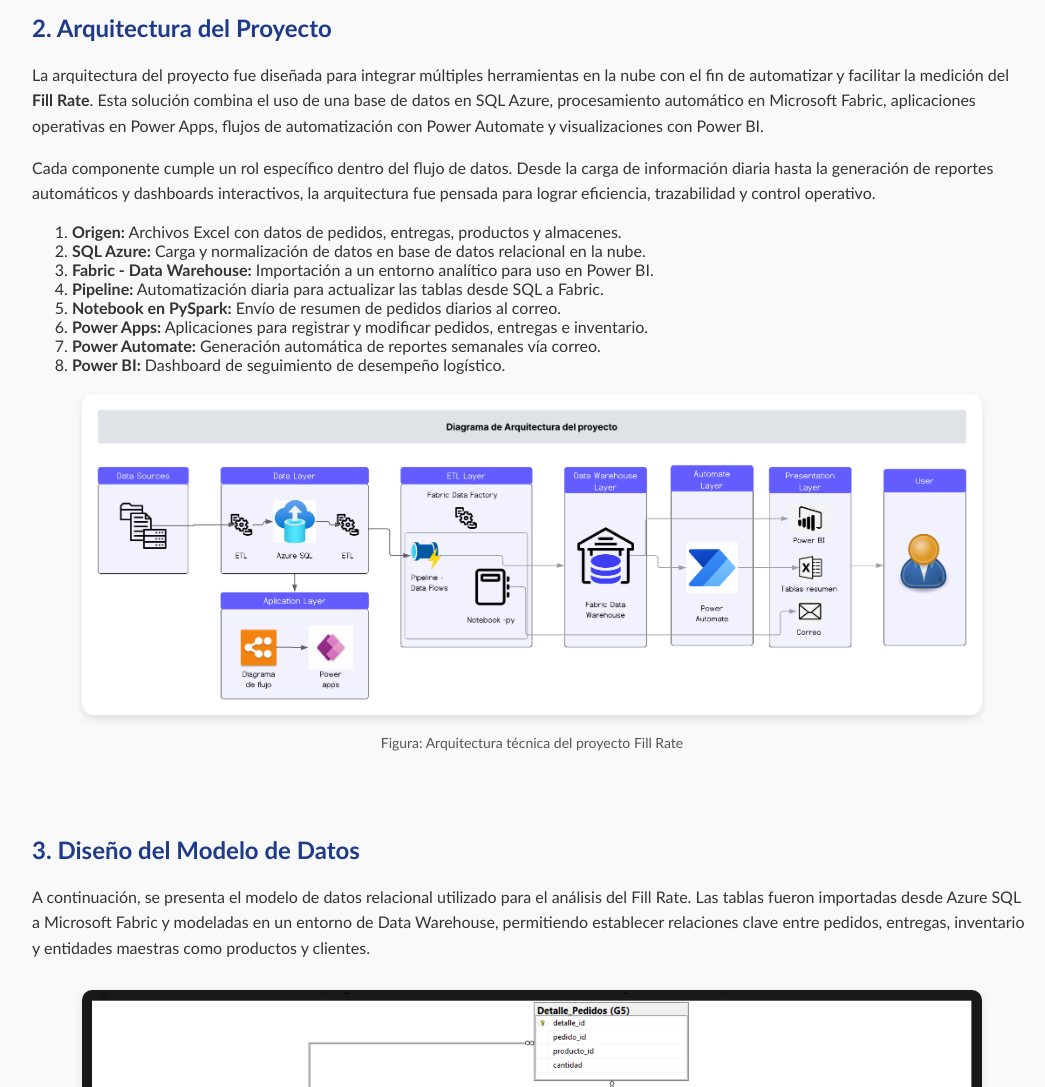
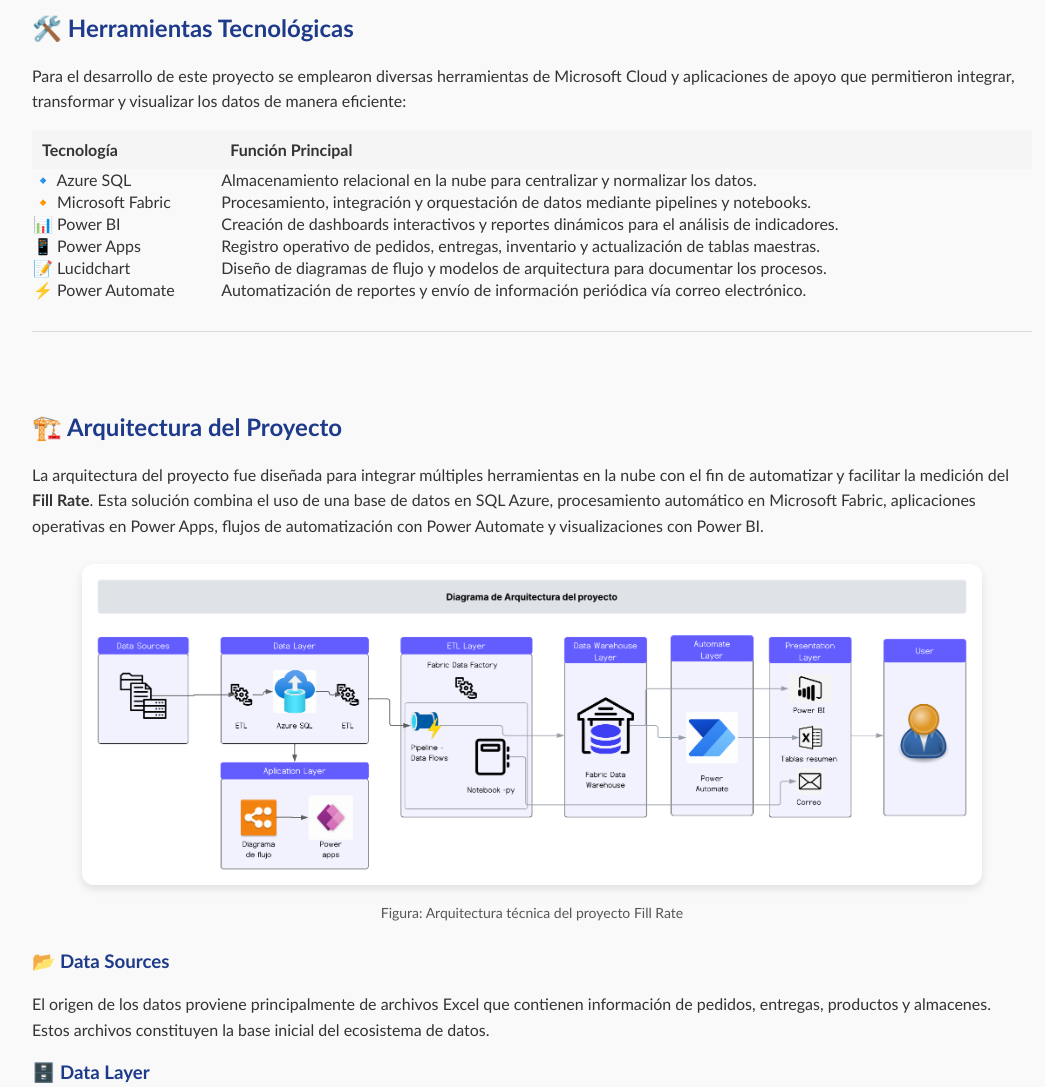
Before and after one commit to Karina3898/Githubpages_PUCP_G5, a plain HTML site: page index.html in a window 1280 px wide. Shown: the part 1240-2327 px from the top of the page, without its empty margins (108-1153 px from the left). Drawn offline with Linux system fonts and the light colour scheme.

Commit message:
Update index.html

```diff
--- a/index.html
+++ b/index.html
@@ -85,35 +85,94 @@
     <li>Optimizar la cadena de suministro identificando ineficiencias y mejorando el nivel de servicio al cliente.</li>
 </ul>
 
+<!-- ================== HERRAMIENTAS TECNOLÓGICAS ================== -->
+<div class="seccion" id="herramientas">
+  <h2>🛠️ Herramientas Tecnológicas</h2>
+  <p>
+    Para el desarrollo de este proyecto se emplearon diversas herramientas de Microsoft Cloud y aplicaciones de apoyo que
+    permitieron integrar, transformar y visualizar los datos de manera eficiente:
+  </p>
+
+  <table style="width: 100%; border-collapse: collapse; margin-top: 15px;">
+    <thead>
+      <tr style="background-color: #f5f5f5;">
+        <th style="padding: 10px; text-align: left;">Tecnología</th>
+        <th style="padding: 10px; text-align: left;">Función Principal</th>
+      </tr>
+    </thead>
+    <tbody>
+      <tr>
+        <td>🔹 Azure SQL</td>
+        <td>Almacenamiento relacional en la nube para centralizar y normalizar los datos.</td>
+      </tr>
+      <tr style="background-color: #f9f9f9;">
+        <td>🔸 Microsoft Fabric</td>
+        <td>Procesamiento, integración y orquestación de datos mediante pipelines y notebooks.</td>
+      </tr>
+      <tr>
+        <td>📊 Power BI</td>
+        <td>Creación de dashboards interactivos y reportes dinámicos para el análisis de indicadores.</td>
+      </tr>
+      <tr style="background-color: #f9f9f9;">
+        <td>📱 Power Apps</td>
+        <td>Registro operativo de pedidos, entregas, inventario y actualización de tablas maestras.</td>
+      </tr>
+      <tr>
+        <td>📝 Lucidchart</td>
+        <td>Diseño de diagramas de flujo y modelos de arquitectura para documentar los procesos.</td>
+      </tr>
+      <tr style="background-color: #f9f9f9;">
+        <td>⚡ Power Automate</td>
+        <td>Automatización de reportes y envío de información periódica vía correo electrónico.</td>
+      </tr>
+    </tbody>
+  </table>
+  <hr style="margin-top: 30px; margin-bottom: 30px; border: 0; border-top: 1px solid #ddd;">
+</div>
+
+<!-- ================== ARQUITECTURA DEL PROYECTO ================== -->
 <div class="seccion" id="arquitectura">
-<h2>2. Arquitectura del Proyecto</h2>
+  <h2>🏗️ Arquitectura del Proyecto</h2>
   <p>
     La arquitectura del proyecto fue diseñada para integrar múltiples herramientas en la nube con el fin de
     automatizar y facilitar la medición del <strong>Fill Rate</strong>. Esta solución combina el uso de una base
     de datos en SQL Azure, procesamiento automático en Microsoft Fabric, aplicaciones operativas en Power Apps,
     flujos de automatización con Power Automate y visualizaciones con Power BI.
   </p>
-<p>
-            Cada componente cumple un rol específico dentro del flujo de datos. Desde la carga de información diaria
-            hasta la generación de reportes automáticos y dashboards interactivos, la arquitectura fue pensada para lograr
-            eficiencia, trazabilidad y control operativo.
-        </p>
-<ol>
-<li><strong>Origen:</strong> Archivos Excel con datos de pedidos, entregas, productos y almacenes.</li>
-<li><strong>SQL Azure:</strong> Carga y normalización de datos en base de datos relacional en la nube.</li>
-<li><strong>Fabric - Data Warehouse:</strong> Importación a un entorno analítico para uso en Power BI.</li>
-<li><strong>Pipeline:</strong> Automatización diaria para actualizar las tablas desde SQL a Fabric.</li>
-<li><strong>Notebook en PySpark:</strong> Envío de resumen de pedidos diarios al correo.</li>
-<li><strong>Power Apps:</strong> Aplicaciones para registrar y modificar pedidos, entregas e inventario.</li>
-<li><strong>Power Automate:</strong> Generación automática de reportes semanales vía correo.</li>
-<li><strong>Power BI:</strong> Dashboard de seguimiento de desempeño logístico.</li>
-</ol>
-<!-- Imagen de la arquitectura del proyecto -->
-<div style="text-align: center; margin-top: 20px;">
-<img alt="Diagrama de Arquitectura del Proyecto" src="2.Arquitectura/Arquitectura_proyecto.png" style="max-width: 80%; height: auto; border-radius: 12px; box-shadow: 0 4px 8px rgba(0,0,0,0.1);"/>
+
+  <!-- Imagen del diagrama -->
+  <div style="text-align: center; margin: 25px 0;">
+    <img alt="Diagrama de Arquitectura del Proyecto" src="2.Arquitectura/Arquitectura_proyecto.png"
+         style="max-width: 80%; height: auto; border-radius: 12px; box-shadow: 0 4px 8px rgba(0,0,0,0.1);"/>
     <p style="font-size: 14px; color: #555;">Figura: Arquitectura técnica del proyecto Fill Rate</p>
   </div>
+
+  <!-- Subcapas -->
+  <h3>📂 Data Sources</h3>
+  <p>El origen de los datos proviene principalmente de archivos Excel que contienen información de pedidos, entregas, productos y almacenes. Estos archivos constituyen la base inicial del ecosistema de datos.</p>
+
+  <h3>🗄️ Data Layer</h3>
+  <p>Con Azure SQL, los datos son cargados y normalizados en una base de datos relacional en la nube. Este nivel garantiza consistencia y prepara la información para los procesos ETL posteriores.</p>
+
+  <h3>📱 Application Layer</h3>
+  <p>Mediante Power Apps, los usuarios registran y actualizan pedidos, entregas e inventarios. Para su desarrollo, se definió un diagrama de flujo que guía la interacción y asegura la correcta trazabilidad de las operaciones.</p>
+
+  <h3>⚙️ ETL Layer</h3>
+  <p>El flujo de datos es orquestado con Microsoft Fabric a través de Pipelines y Notebooks en PySpark. Estos procesos automatizan la ingesta, validan la información y generan notificaciones al correo electrónico.</p>
+
+  <h3>🏢 Data Warehouse Layer</h3>
+  <p>La información consolidada se almacena en un Data Warehouse de Microsoft Fabric. Este repositorio central permite realizar análisis avanzados y servir como base para la generación de reportes confiables en Power BI.</p>
+
+  <h3>⚡ Automate Layer</h3>
+  <p>Con Power Automate se gestionan flujos automáticos que exportan reportes y los distribuyen a los responsables mediante correo electrónico o archivos Excel, asegurando la actualización constante de la información.</p>
+
+  <h3>📊 Presentation Layer</h3>
+  <p>Power BI es la capa de visualización que transforma los datos en dashboards interactivos y reportes dinámicos, permitiendo un análisis intuitivo de indicadores y facilitando la toma de decisiones.</p>
+
+  <h3>👥 User Access</h3>
+  <p>El acceso a la arquitectura está organizado por roles. Cada usuario es responsable de una parte del proceso: analistas gestionan SQL Azure, desarrolladores administran pipelines y notebooks, y personal operativo usa Power Apps para registrar datos.</p>
 </div>
+
 <div class="seccion" id="modelo-datos">
 <h2>3. Diseño del Modelo de Datos</h2>
 <p>
```
Lines whose indentation alone changed are shown as unchanged.
